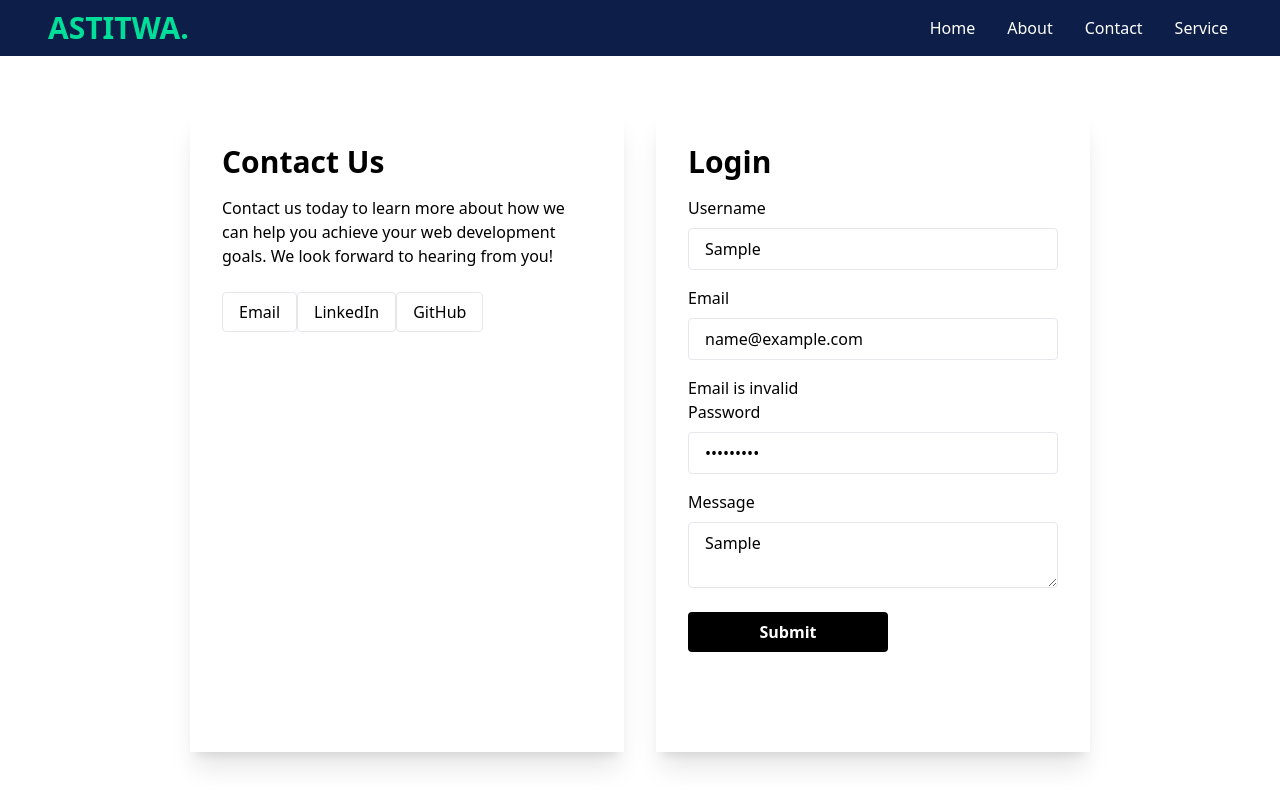
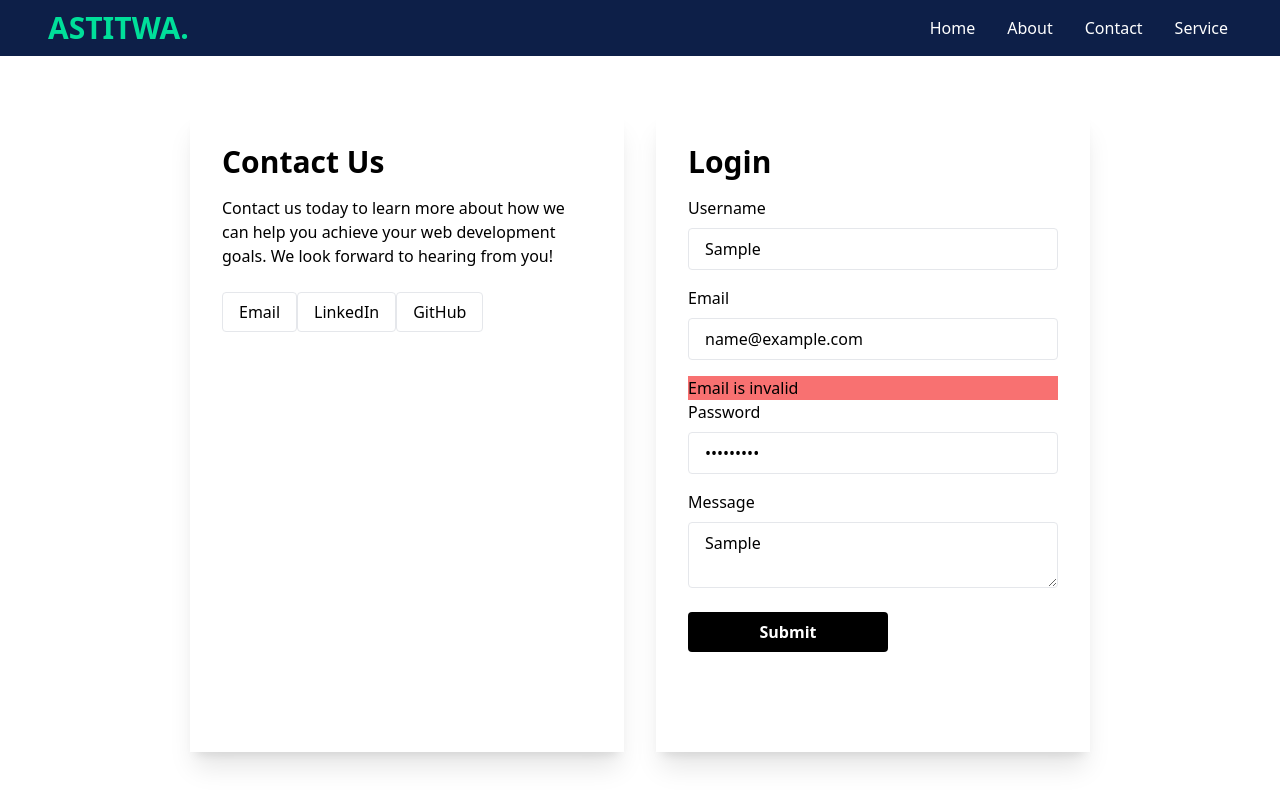
Before and after one commit to sarojraii/Web-development-company, a React (Create React App) app: page /contact in a window 1280 px wide. Both pictures are taken after typing "Sample", "name@example.com", "Sample123", "Sample" into the empty fields and a click on the button "Submit". Shown: the top 800 px of the page. Built offline with nearby package versions, Linux system fonts and the light colour scheme.

Commit message:
Update Contact.js

```diff
--- a/src/component/Contact.js
+++ b/src/component/Contact.js
@@ -63,6 +63,7 @@ const handleSubmit = (e) => {
             <span className='border py-2 px-4 rounded '>GitHub</span>
           </div>
         </div>
+
         <form onSubmit={handleSubmit}>
 
         <div className='h-[80vh] p-8 shadow-xl'>
@@ -73,19 +74,19 @@ const handleSubmit = (e) => {
           <div>
           <label className='block mb-2'>Username</label>
           <input type='text' value={username} onChange={(e) => setUsername(e.target.value)} placeholder='Enter Name' className='block w-full border rounded py-2 px-4 mb-4' />
-          {errors.username && <div className="error">{errors.username}</div>}
+          {errors.username && <div className="error bg-red-400 ">{errors.username}</div>}
           </div>
 
           <div>
           <label className='block mb-2'>Email</label>
           <input type='email' value={email} onChange={(e) => setEmail(e.target.value)} placeholder='Enter Email' className='block w-full border rounded py-2 px-4 mb-4' />
-          {errors.email && <div className="error">{errors.email}</div>}
+          {errors.email && <div className="error bg-red-400">{errors.email}</div>}
           </div>
 
           <div>
           <label className='block mb-2'>Password</label>
           <input type='password' value={password} onChange={(e) =>setPassword(e.target.value)} placeholder='Enter Password' className='block w-full border rounded py-2 px-4 mb-4' />
-          {errors.password && <div className="error">{errors.password}</div>}
+          {errors.password && <div className="error bg-red-400">{errors.password}</div>}
           </div>
 
           <div>
```
